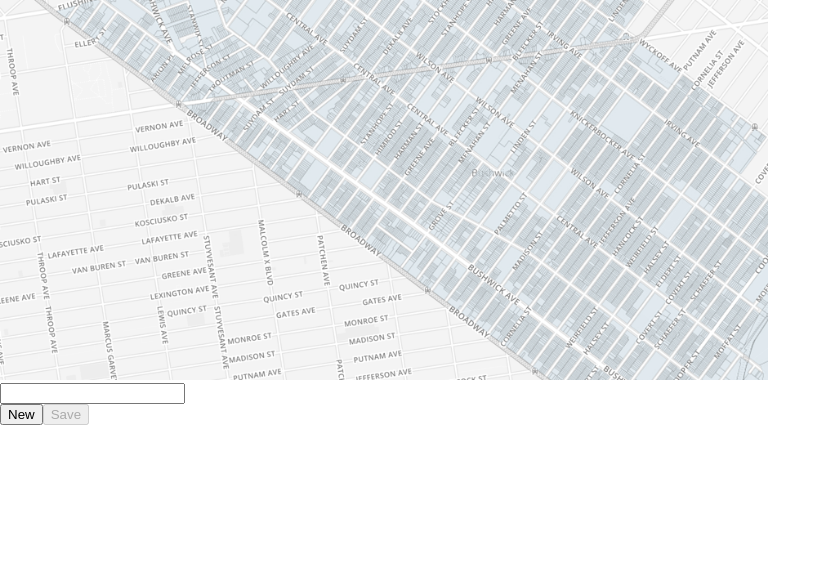
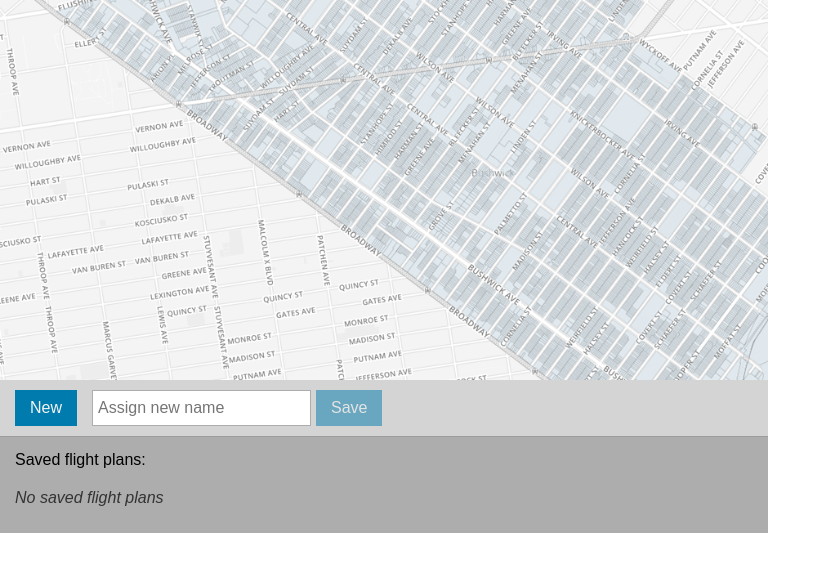
Before and after one commit to omarolabi/droneFlightPlanner, an Angular app: page / in a window 1280 px wide. Shown: the top 572 px of the page, without its empty margins (0-831 px from the left). Built offline with nearby package versions, Linux system fonts and the light colour scheme.

Commit message:
adding styles

```diff
--- a/src/app/flight-plans/flight-plans.component.html
+++ b/src/app/flight-plans/flight-plans.component.html
@@ -1,7 +1,16 @@
 <div class="flight-plans">
-  <ul>
-    <li *ngFor="let flightPlan of flightPlans; let i = index">
-      <span (click)="loadFlightPlan(i)">{{ flightPlan.name }}</span>
+  <h2 class="flight-plans__title">Saved flight plans:</h2>
+  <ul class="flight-plans__list">
+    <li class="list__placeholder" *ngIf="flightPlans.length === 0">
+      No saved flight plans
+    </li>
+    <li
+      class="list__list-element"
+      *ngFor="let flightPlan of flightPlans; let i = index"
+    >
+      <span class="list-element__plan" (click)="loadFlightPlan(i)">{{
+        flightPlan.name
+      }}</span>
     </li>
   </ul>
 </div>
--- a/src/app/flight-plans/flight-plans.component.scss
+++ b/src/app/flight-plans/flight-plans.component.scss
@@ -0,0 +1,48 @@
+@import "../../theme/mixins";
+@import "../../theme/variables";
+
+.flight-plans {
+  @include calcFontSize(16, 16);
+  padding: 15px 15px 10px;
+  background: $mediumGray;
+  border-top: 1px solid $darkGray;
+
+  .flight-plans__title {
+    @include calcFontSize(16, 16);
+    margin: 0 0 15px;
+  }
+
+  .flight-plans__list {
+    display: flex;
+    flex-direction: row;
+    flex-wrap: wrap;
+  }
+
+  .list__placeholder {
+    @include calcFontSize(16, 16);
+    color: $black;
+    font-style: italic;
+    margin: 0 0 10px;
+    padding: 7px 0;
+  }
+
+  .list__list-element {
+    margin: 0 10px 10px 0;
+  }
+
+  .list-element__plan {
+    background: $mainColor;
+    padding: 5px 10px;
+    display: inline-block;
+    color: $white;
+    border: 2px solid $white;
+    border-radius: 17px;
+    cursor: pointer;
+
+    &:active,
+    &:focus,
+    &:hover {
+      background: lighten($mainColor, 5%);
+    }
+  }
+}
--- a/src/app/map-holder/map-holder.component.html
+++ b/src/app/map-holder/map-holder.component.html
@@ -10,23 +10,25 @@
       [coordinates]="pathCoordinate"
     ></app-path>
   </div>
-  <div>
+  <div class="map-holder__controls">
+    <button class="button" (click)="clearFlightPlan()">New</button>
     <input
       type="text"
-      placeholder=""
+      class="controls__input-name"
+      id="name"
+      placeholder="Assign new name"
       [(ngModel)]="flightPlan.name"
       [disabled]="!editMode"
     />
+    <button
+      class="button"
+      (click)="saveFlightPlan()"
+      [disabled]="flightPlan.pins.length <= 1 || flightPlan.name === ''"
+      *ngIf="editMode"
+    >
+      Save
+    </button>
   </div>
-  <button (click)="clearFlightPlan()">New</button>
-  <button
-    (click)="saveFlightPlan()"
-    [disabled]="
-      flightPlan.pins.length <= 1 || flightPlan.name === '' || !editMode
-    "
-  >
-    Save
-  </button>
   <app-flight-plans
     (flightPlanClick)="onFlightPlanClick($event)"
   ></app-flight-plans>
--- a/src/app/map-holder/map-holder.component.scss
+++ b/src/app/map-holder/map-holder.component.scss
@@ -7,6 +7,7 @@
 
   .map-holder__image {
     width: $appWidth;
+    display: block;
   }
 
   .map-holder__pin-holder {
@@ -17,4 +18,13 @@
     left: 0;
     z-index: 1;
   }
+
+  .map-holder__controls {
+    padding: 10px 15px;
+    background: $lightGray;
+  }
+
+  .controls__input-name {
+    margin: 0 5px 0 15px;
+  }
 }
--- a/src/app/pin/pin.component.scss
+++ b/src/app/pin/pin.component.scss
@@ -3,8 +3,8 @@
 
 .pin {
   position: absolute;
-  width: 15px;
-  height: 15px;
+  width: 10px;
+  height: 10px;
   background: $mainColor;
   z-index: 3;
   border-radius: 50%;
--- a/src/styles.scss
+++ b/src/styles.scss
@@ -18,3 +18,46 @@ body {
 .app-container {
   width: $appWidth;
 }
+
+input[type="text"] {
+  @include calcFontSize(16, 16);
+  padding: 8px 5px;
+  border: 1px solid $mediumGray;
+  color: $black;
+
+  &:disabled {
+    border: 1px solid transparent;
+    background: 0;
+    color: $black;
+    font-weight: bold;
+  }
+}
+
+.button {
+  @include calcFontSize(16, 16);
+  appearance: none;
+  background: $mainColor;
+  padding: 10px 15px;
+  text-align: center;
+  display: inline-block;
+  border: 0;
+  color: $white;
+  cursor: pointer;
+
+  &:active,
+  &:focus,
+  &:hover {
+    background: lighten($mainColor, 5%);
+  }
+
+  &:disabled {
+    opacity: 0.5;
+    cursor: default;
+
+    &:active,
+    &:focus,
+    &:hover {
+      background: $mainColor;
+    }
+  }
+}
--- a/src/theme/_mixins.scss
+++ b/src/theme/_mixins.scss
@@ -0,0 +1,22 @@
+// Return size REM from given size in PX
+@function calculateRem($size) {
+  $remSize: $size / 16;
+  @return $remSize * 1rem;
+}
+
+// Return relative line-height from font-size and line-height in PX
+@function calculateLH($size, $lHeight) {
+  $lineHeight: $lHeight / $size;
+  @return $lineHeight;
+}
+
+// CALCULATE FONT-SIZE AND LINE-HEIGHT
+// $size sets the font-size and must be expressed in PX without units.
+// $lHeight sets the line-height and must be expressed in PX without units.
+// example:
+// @include calcFontSize(27, 31);
+@mixin calcFontSize($size, $lHeight) {
+  font-size: #{$size}px;
+  font-size: calculateRem($size);
+  line-height: calculateLH($size, $lHeight);
+}
--- a/src/theme/_variables.scss
+++ b/src/theme/_variables.scss
@@ -4,4 +4,9 @@ $mapWidth: 768px;
 $mapHeight: 380px;
 
 // Colors
-$mainColor: #f00;
+$mainColor: #007bad;
+$lightGray: #d4d4d4;
+$mediumGray: #adadad;
+$darkGray: #9c9c9c;
+$white: #f4f4f4;
+$black: #333;
```
